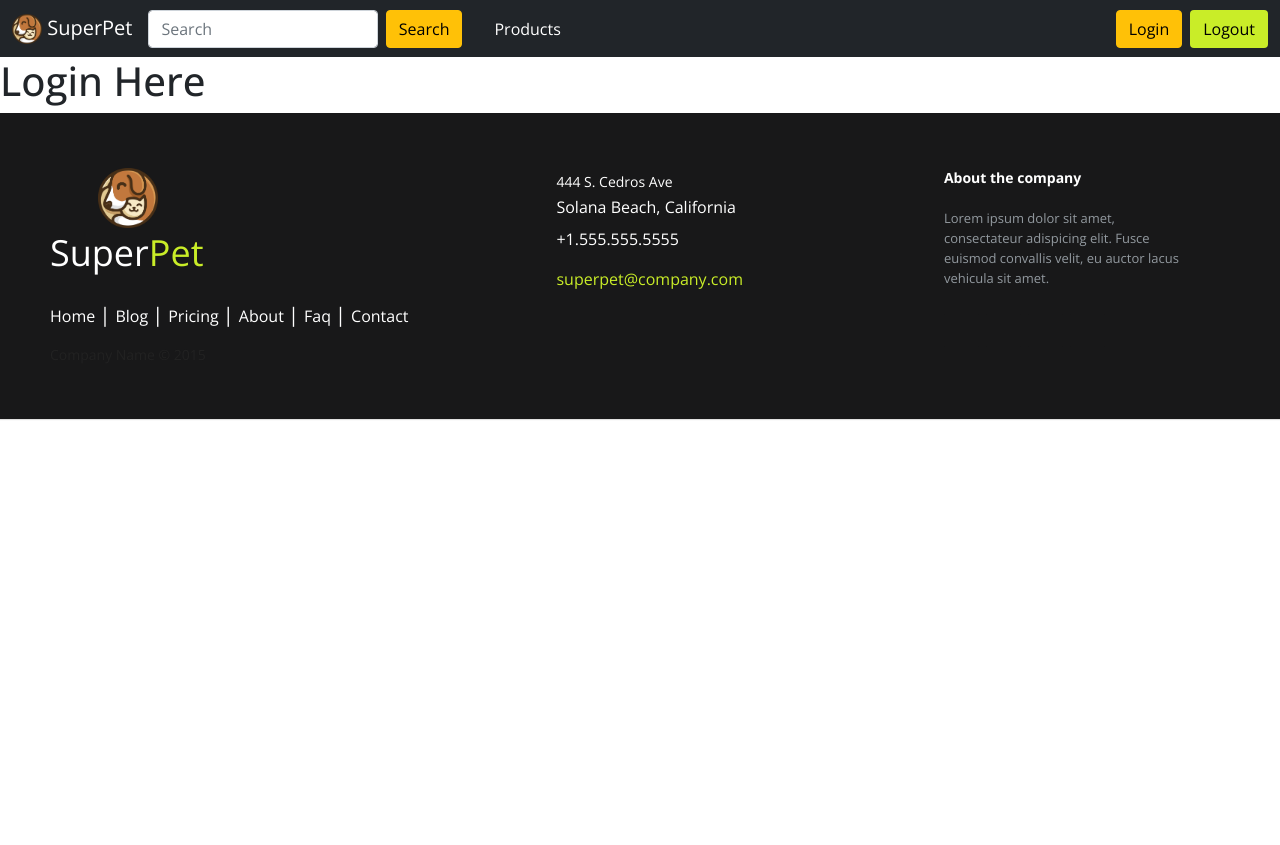
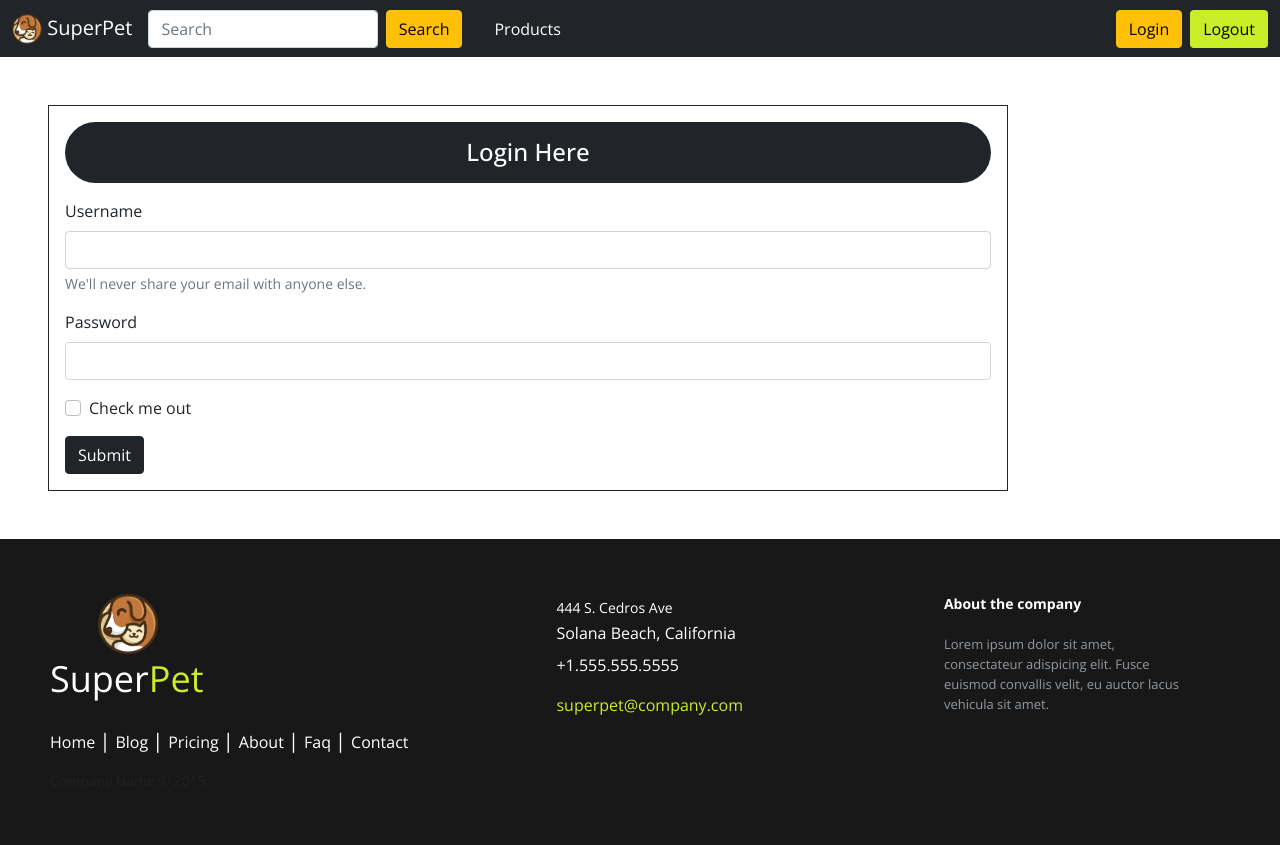
Before and after one commit to aishSolkar02/Django, a Django app: page /login/ in a window 1280 px wide. Before the commit the page ends 420 px from the top, so only its background shows below. Run offline with Django 5.2, Linux system fonts and the light colour scheme.

Commit message:
24/10/2024

```diff
--- a/superpet/superpet/views.py
+++ b/superpet/superpet/views.py
@@ -1,5 +1,6 @@
 from django.shortcuts import render,HttpResponseRedirect
 from django.contrib.auth.forms import UserCreationForm
+from .forms import CustomUserCreationForm
 
 def home(request):
     return render(request,"index.html")
@@ -17,10 +18,16 @@ def login(request):
 
 def register(request):
     if request.method=="GET":
-        form=UserCreationForm()
+        # form=UserCreationForm()
+        form=CustomUserCreationForm()
         return render(request,"register.html",{"form":form})
     else:
-        submited_form=UserCreationForm(request.POST)
+        # submited_form=UserCreationForm(request.POST)
+        submited_form=CustomUserCreationForm(request.POST)
         if submited_form.is_valid():
             submited_form.save()
             return HttpResponseRedirect("/login")
+        return render(request,"register.html",{"form":submited_form})
+
+
+#==========================================================
--- a/superpet/templates/login.html
+++ b/superpet/templates/login.html
@@ -3,5 +3,24 @@
 Login
 {% endblock %}
 {% block content %}
-<h1>Login Here</h1>
+<div class="container border border-dark m-5 p-3 w-75">
+    <h4 class="bg-dark text-white p-3 mb-3 text-center rounded-pill">Login Here</h4>
+    <form>
+
+        <div class="mb-3">
+            <label for="exampleInputEmail1" class="form-label">Username</label>
+            <input type="email" class="form-control" id="exampleInputEmail1" aria-describedby="emailHelp" name="username">
+            <div id="emailHelp" class="form-text">We'll never share your email with anyone else.</div>
+        </div>
+        <div class="mb-3">
+            <label for="exampleInputPassword1" class="form-label">Password</label>
+            <input type="password" class="form-control" id="exampleInputPassword1" name="password">
+        </div>
+        <div class="mb-3 form-check">
+            <input type="checkbox" class="form-check-input" id="exampleCheck1">
+            <label class="form-check-label" for="exampleCheck1">Check me out</label>
+        </div>
+        <button type="submit" class="btn btn-dark">Submit</button>
+    </form>
+</div>
 {% endblock %}
```
Also changed, not shown: superpet/superpet/forms.py (added, +7 -0 lines), superpet/templates/register.html (+23 -5 lines).
